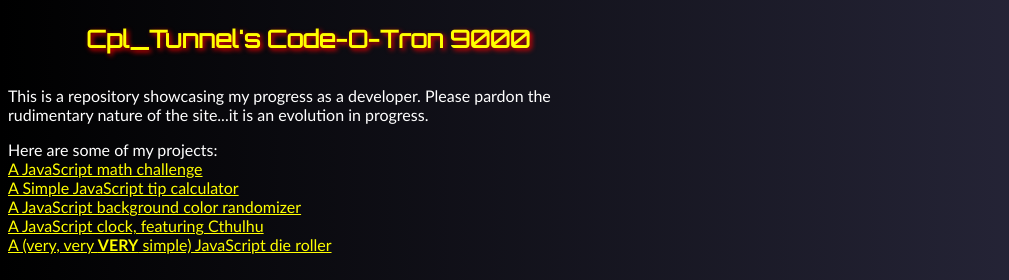
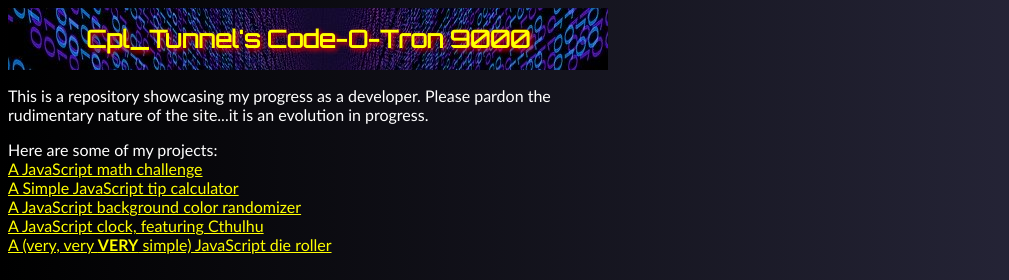
Before and after one commit to cpltunnel/cpltunnel.github.io, a plain HTML site: page index.html in a window 1280 px wide. Shown: the top 280 px of the page, 0-1009 px from the left. Drawn offline with Linux system fonts and the light colour scheme.

Commit message:
Added header background
Added header.jpg file and css code

```diff
--- a/index.html
+++ b/index.html
@@ -18,6 +18,7 @@
 	  font-size: 12px;
 	  color: yellow;
 	  text-shadow: 2px 2px 5px red;
+	  background-image: url("header.jpg");
     }
     a {
 	  color: yellow;
```
Also changed, not shown: header.jpg (added).
